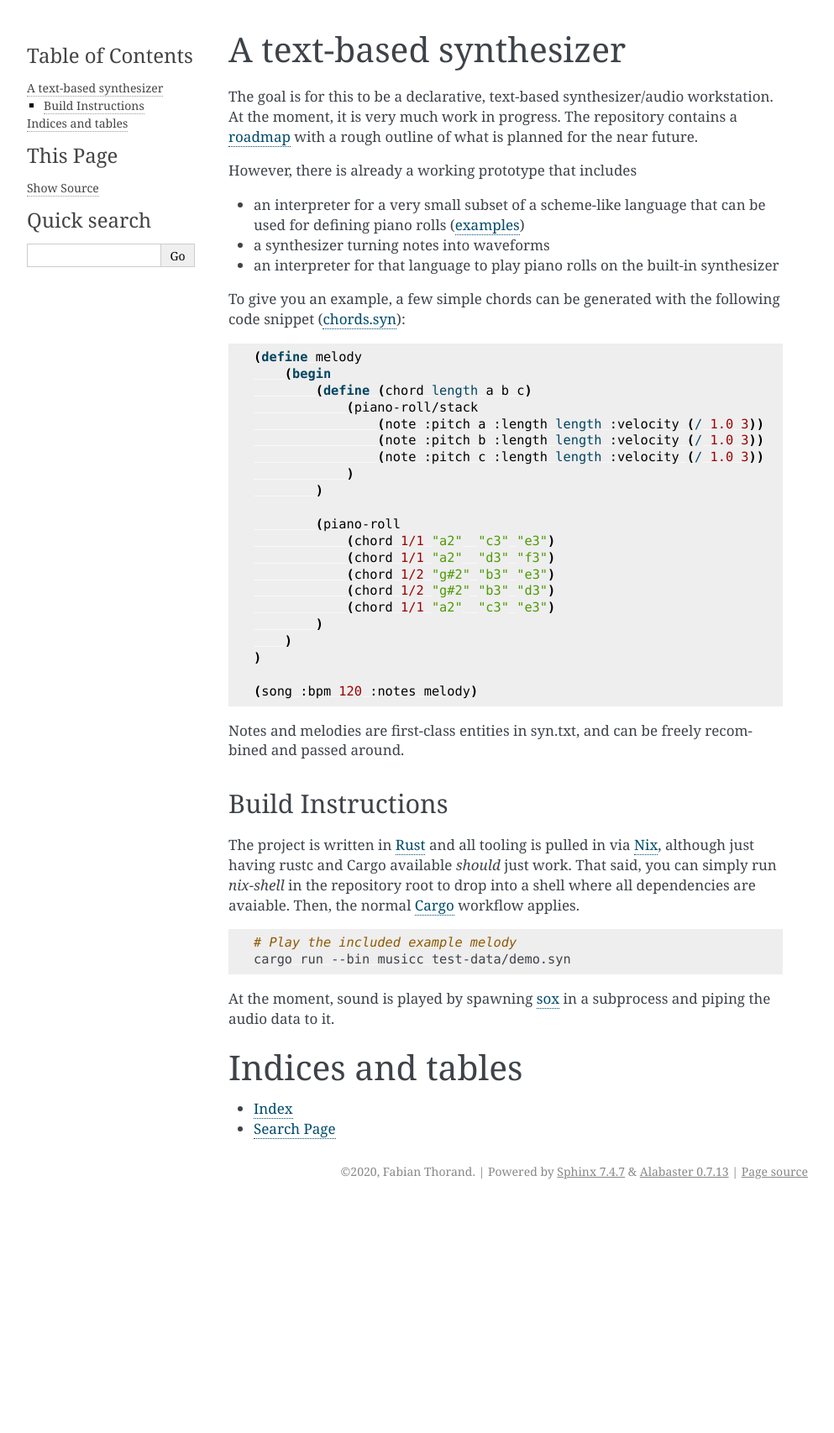
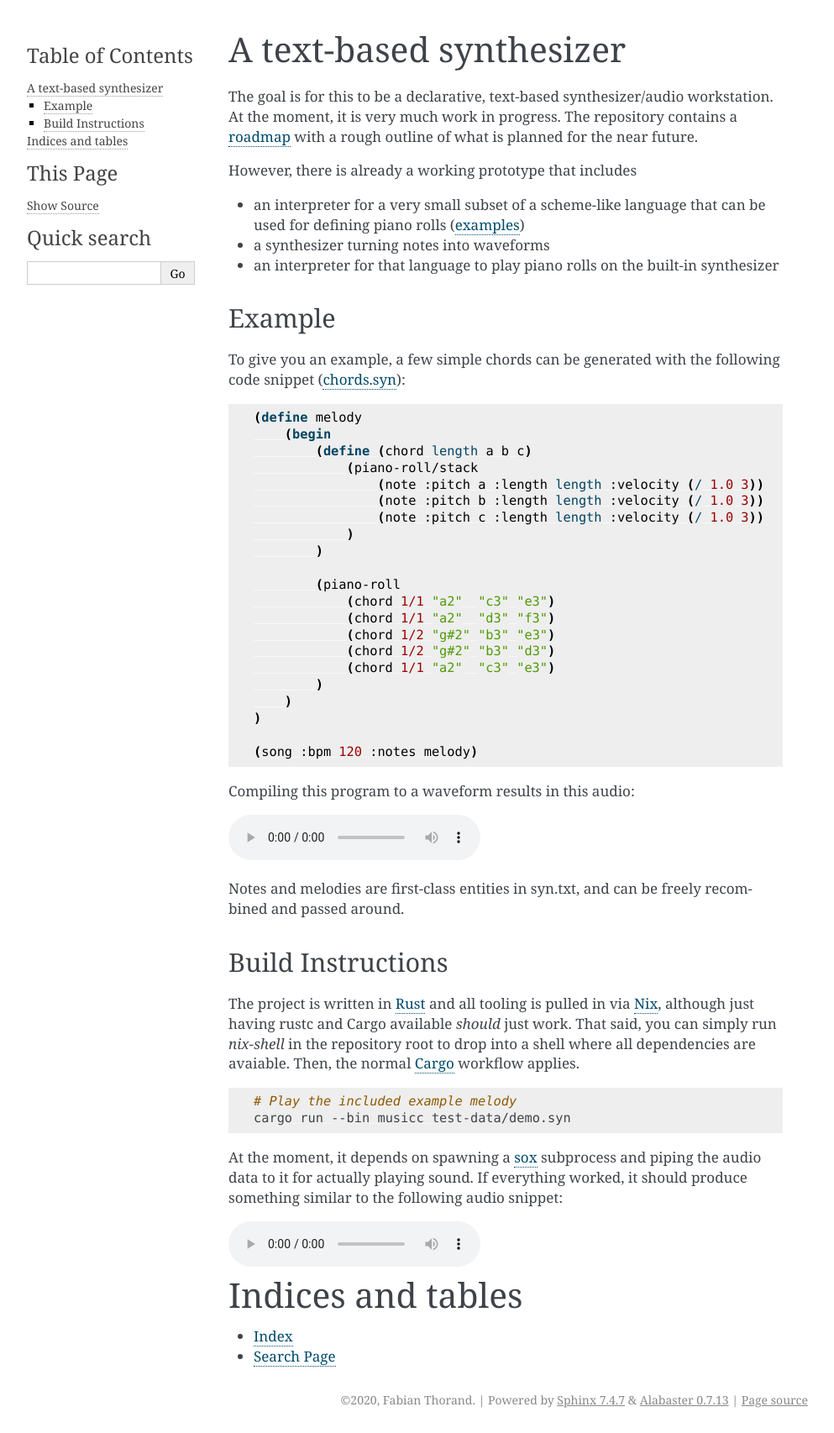
Before and after one commit to fatho/syn-txt, a Sphinx documentation site: the page built from doc/source/index.rst, in a window 1280 px wide. Shown: the whole page at 84% size, without its empty margins (148-1141 px from the left). Built offline with Sphinx 7.4.7, drawn with Linux system fonts in a browser that asks for light colours; before the commit the page ends 1434 px from its top, so only the background shows below that.

Commit message:
Add demo sounds

```diff
--- a/doc/source/index.rst
+++ b/doc/source/index.rst
@@ -16,6 +16,9 @@ However, there is already a working prototype that includes
   that can be used for defining piano rolls (examples_)
 - a synthesizer turning notes into waveforms
 - an interpreter for that language to play piano rolls on the built-in synthesizer
+
+Example
+-------
 
 To give you an example, a few simple chords can be generated with the
 following code snippet (chords.syn_):
@@ -44,6 +47,15 @@ following code snippet (chords.syn_):
 
   (song :bpm 120 :notes melody)
 
+Compiling this program to a waveform results in this audio:
+
+.. raw:: html
+
+   <audio controls="controls">
+         <source src="_static/chords.ogg" type="audio/ogg">
+         Your browser does not support the <code>audio</code> element.
+   </audio>
+
 Notes and melodies are first-class entities in syn.txt,
 and can be freely recombined and passed around.
 
@@ -61,7 +73,16 @@ Then, the normal Cargo_ workflow applies.
    # Play the included example melody
    cargo run --bin musicc test-data/demo.syn
 
-At the moment, sound is played by spawning sox_ in a subprocess and piping the audio data to it.
+At the moment, it depends on spawning a sox_ subprocess and piping the audio data to it
+for actually playing sound.
+If everything worked, it should produce something similar to the following audio snippet:
+
+.. raw:: html
+
+   <audio controls="controls">
+         <source src="_static/demo.ogg" type="audio/ogg">
+         Your browser does not support the <code>audio</code> element.
+   </audio>
 
 .. _chords.syn: https://github.com/fatho/syn-txt/blob/master/test-data/chords.syn
 .. _roadmap: https://github.com/fatho/syn-txt/blob/master/planning/roadmap.md
@@ -71,6 +92,8 @@ At the moment, sound is played by spawning sox_ in a subprocess and piping the a
 .. _Cargo: https://doc.rust-lang.org/cargo/
 .. _sox: http://sox.sourceforge.net/
 
+
+
 Indices and tables
 ==================
 
```
Also changed, not shown: README.md (+6 -1 lines), 3 other files.
